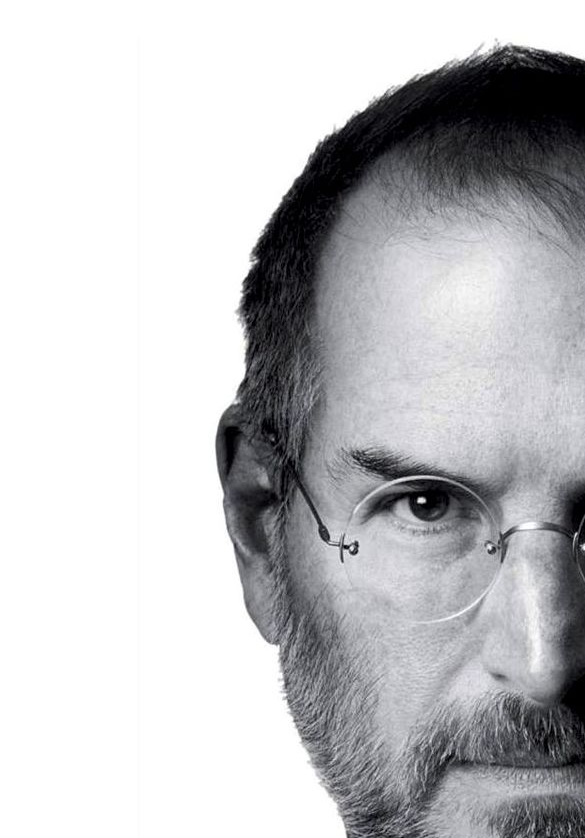
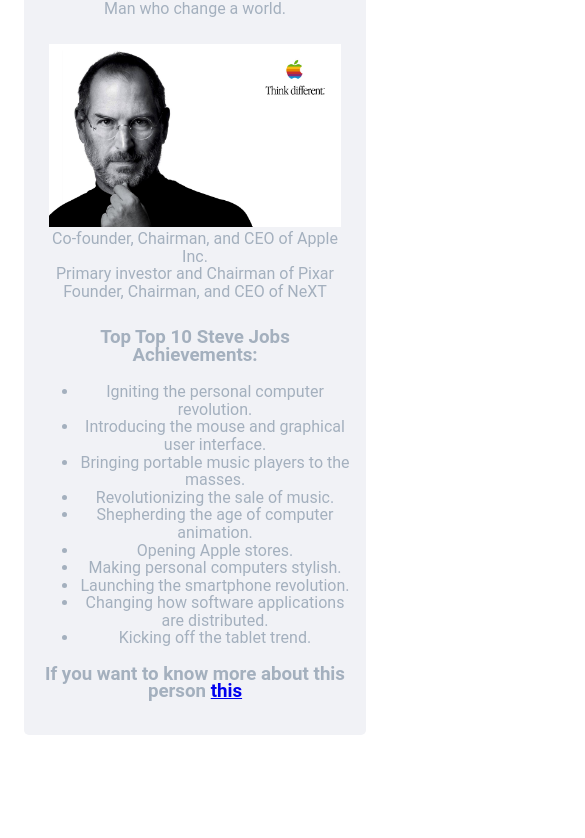
Before and after one commit to r-blkn/project_1_freecodecamp, a plain HTML site: page index.html in a window 390 px wide. Shown: the part 107-945 px from the top of the page, 585 px wide, since content can reach past the window. After the commit the page ends 874 px from the top, so only its background shows below. Drawn offline with Linux system fonts and the light colour scheme.

Commit message:
9/10 just do responsive img

```diff
--- a/css/index.css
+++ b/css/index.css
@@ -1,3 +1,35 @@
+:root {
+    --main-color: #f1f2f6;
+}
+
+#main {
+    display: block;
+    margin: 2rem 1rem;
+    padding: 15px;
+    border-radius: 5px;
+    background-color: var(--main-color);
+}
+
 body {
-    background-color: #7f8c8d;
+    font-family: 'Roboto', sans-serif;
+    font-size: 1rem;
+    line-height: 1.1rem;
+    text-align: center;
+    color: #a4b0be;
 }
+
+#img-div {
+    background-color: var(--main-color);
+    padding: 10px;
+    margin: 0;
+}
+
+figure {
+    display: block;
+}
+
+img {
+    width: 100%;
+    height: auto;
+    margin: 0 auto;
+}
--- a/index.html
+++ b/index.html
@@ -5,12 +5,13 @@
 	<meta charset="UTF-8">
 	<meta name="viewport" content="width=device-width, initial-scale=1.0">
 	<meta http-equiv="X-UA-Compatible" content="ie=edge">
+    <link rel="stylesheet" href="css/index.css">
 	<title>SteveJobs</title>
 </head>
 
 <body>
-	<header id="title">
-		<section>
+	<!-- <header id="title">
+		<section class="header-section">
 			<h1>Steve Jobs</h1>
 			<p>Man who change a world.</p>
 		</section>
@@ -48,9 +49,39 @@
 			<h3>If you want to know more about this person <a href="https://en.wikipedia.org/wiki/Steve_Jobs"
 					target="_blank"> this</a></h3>
 		</article>
+	</main> -->
+
+	<main id="main">
+		<h1 id="title">Steve Jobs</h1>
+		<p>Man who change a world.</p>
+		<figure id="img-div">
+			<img id="image" src="img/jobs.jpg" alt=" Steve Jobs Photography">
+			<figcaption id="img-caption">Co-founder, Chairman, and CEO of Apple Inc.<br>
+				Primary investor and Chairman of Pixar<br>
+				Founder, Chairman, and CEO of NeXT
+            </figcaption>
+		</figure>
+		<section id="tribute-info">
+			<h3 id="headline">Top Top 10 Steve Jobs Achievements:</h3>
+			<ul>
+				<li>Igniting the personal computer revolution.</li>
+				<li>Introducing the mouse and graphical user interface.</li>
+				<li>Bringing portable music players to the masses.</li>
+				<li>Revolutionizing the sale of music.</li>
+				<li>Shepherding the age of computer animation.</li>
+				<li>Opening Apple stores.</li>
+				<li>Making personal computers stylish.</li>
+				<li>Launching the smartphone revolution.</li>
+				<li>Changing how software applications are distributed.</li>
+				<li>Kicking off the tablet trend.</li>
+			</ul>
+			<h3>If you want to know more about this person <a href="https://en.wikipedia.org/wiki/Steve_Jobs" id="tribute-link"
+					target="_blank"> this</a>
+			</h3>
+		</section>
 	</main>
 
-    <script src="https://cdn.freecodecamp.org/testable-projects-fcc/v1/bundle.js"></script>
+	<script src="https://cdn.freecodecamp.org/testable-projects-fcc/v1/bundle.js"></script>
 </body>
 
 </html>
```
